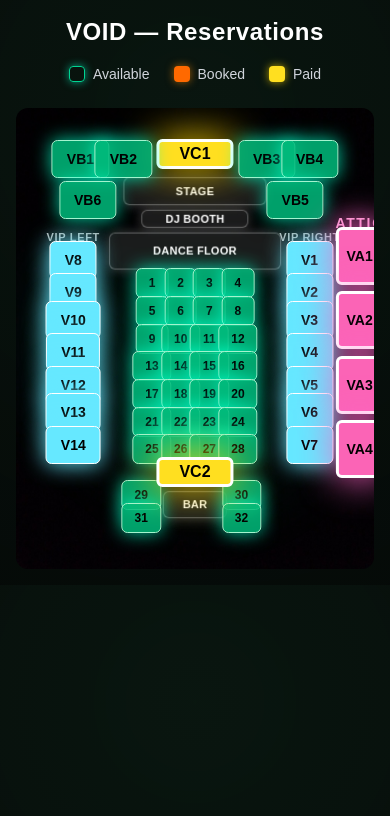
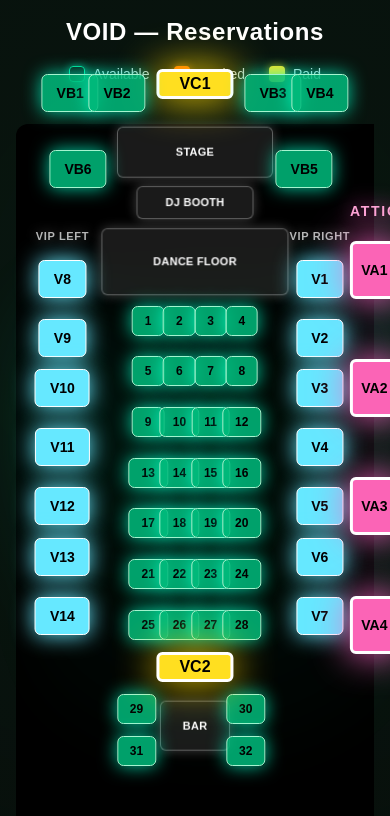
Before and after one commit to thanakrit-gl/voidclub-booking, a Next.js app: page / in a window 390 px wide. Shown: the top 816 px of the page. Built offline with nearby package versions, Linux system fonts and the light colour scheme; no server answers.

Commit message:
fix for phone

```diff
--- a/src/components/SeatMap.tsx
+++ b/src/components/SeatMap.tsx
@@ -29,7 +29,10 @@ export default function SeatMap() {
   }, []);
 
   return (
-    <div className="relative w-full max-w-[650px] aspect-[1142/1471] mx-auto mt-4 bg-black rounded-xl overflow-hidden">
+    // <div className="relative w-full max-w-[650px] aspect-[1142/1471] mx-auto mt-4 bg-black rounded-xl overflow-hidden">
+     <div className="w-full overflow-x-auto overflow-y-hidden">
+    <div className="relative mx-auto mt-4 bg-black rounded-xl"
+         style={{ width: "650px", height: "840px" }}></div>
 
       {/* BACKGROUND IMAGE (z-0) */}
       <img
```
